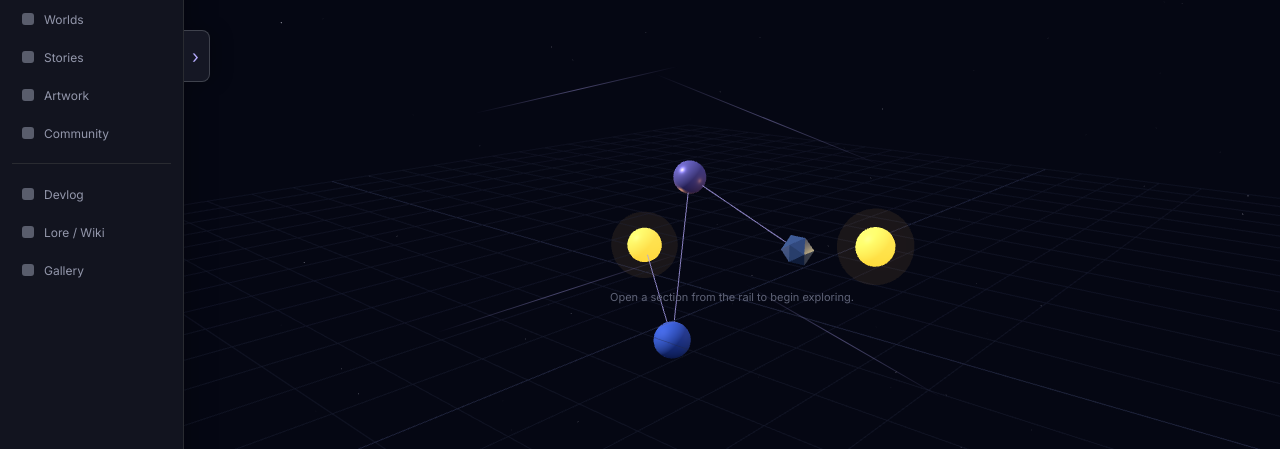
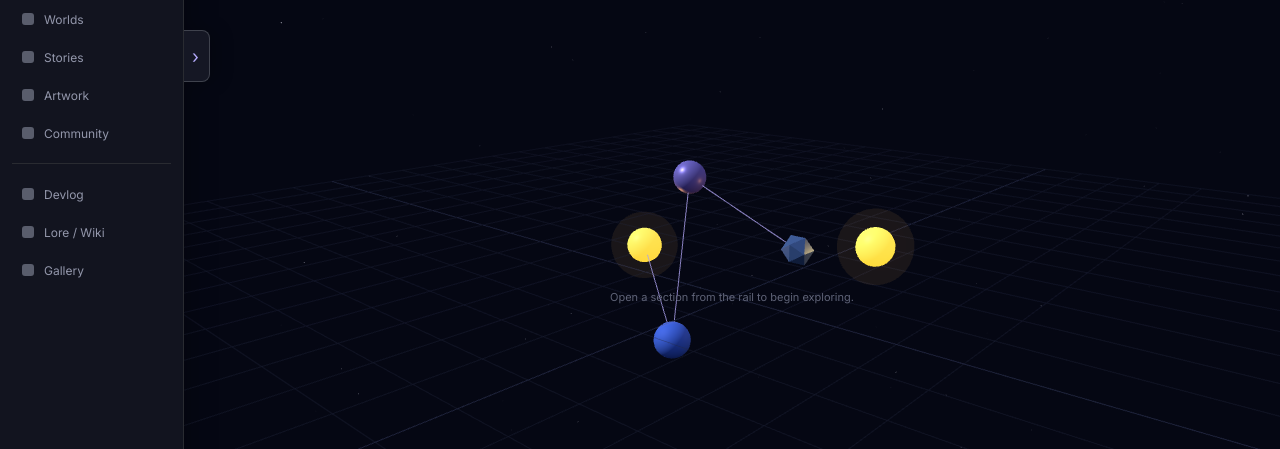
Before and after one commit to freyrit/soulhearth-complex, a plain HTML site: page index.html in a window 1280 px wide. Shown: the part 129-578 px from the top of the page. Drawn offline with nearby package versions, Linux system fonts and the light colour scheme; animation ran at ten frames a second.

Commit message:
Update index.html

```diff
--- a/index.html
+++ b/index.html
@@ -52,7 +52,7 @@ button{color:inherit}.app{height:100%;display:flex;flex-direction:column;backgro
 .bridged{position:absolute;left:20px;bottom:58px;width:230px;max-height:340px;background:rgba(18,20,31,.97);border:1px solid #5d5294;border-radius:8px;box-shadow:0 12px 30px rgba(6,7,12,.6);padding:8px;z-index:16}.member{display:flex;align-items:center;gap:9px;padding:7px;border-radius:6px;cursor:pointer}.member:hover{background:#1f2130}.member .avatar{width:26px;height:26px}.member strong{display:block;font-size:10px;font-weight:500}.member small{display:block;font-size:9px;color:var(--muted);margin-top:3px}
 .notes{position:absolute;right:20px;top:20px;width:280px;max-height:calc(100% - 108px);overflow:auto;background:rgba(18,20,31,.96);border:1px solid var(--line2);border-radius:8px;padding:14px;display:flex;flex-direction:column;gap:10px;z-index:17}.note-row{border:1px solid var(--line);border-radius:7px;padding:9px;background:#161826}.note-row strong{display:block;font-size:10px;margin-bottom:4px}.note-row p{margin:0;color:var(--muted);font-size:9.5px;line-height:1.5}.note-row small{display:block;margin-top:6px;color:var(--dim);font-size:8px}
 .splash{position:absolute;inset:0;z-index:100;background:radial-gradient(circle at 50% 46%,rgba(145,132,217,.16),transparent 60%),#0d0e1a;display:grid;place-items:center;animation:splash 2.4s cubic-bezier(.4,0,.2,1) forwards;cursor:pointer}.splash-inner{text-align:center}.logo{width:210px;height:210px;border:1px dashed #5d5294;border-radius:50%;display:grid;place-items:center;font:500 10px ui-monospace,monospace;letter-spacing:.18em;color:var(--muted);box-shadow:0 0 60px rgba(145,132,217,.16)}.splash-line{width:180px;height:1px;background:linear-gradient(90deg,transparent,rgba(181,171,252,.6),transparent);margin:20px auto}.splash small{font:400 9.5px ui-monospace,monospace;letter-spacing:.16em;color:var(--dim)}@keyframes splash{0%{opacity:1;transform:scale(1)}60%{opacity:1;transform:scale(1.02)}100%{opacity:0;transform:scale(1.07);visibility:hidden}}
-.toast{position:absolute;right:20px;bottom:70px;z-index:90;padding:9px 12px;border:1px solid var(--line2);border-radius:7px;background:#161826;color:var(--muted);font-size:10px;box-shadow:0 8px 24px rgba(0,0,0,.4)}
+.toast{position:absolute;right:20px;bottom:70px;z-index:90;padding:9px 12px;border:1px solid var(--line2);border-radius:7px;background:#161826;color:var(--muted);font-size:10px;box-shadow:0 8px 24px rgba(0,0,0,.4)}.empty-hint{animation:emptyHintFade 5s ease forwards}@keyframes emptyHintFade{0%,55%{opacity:1}100%{opacity:0;visibility:hidden}}
 @media(max-width:760px){.brand{min-width:auto;font-size:13px}.search{max-width:none}.auth{min-width:auto}.rail{width:48px;padding:14px 0;align-items:center}.rail:not(.closed){width:48px}.rail .rail-title span,.rail .navitem span,.rail .profile-info{display:none}.rail .rail-title{justify-content:center}.rail .navitem{width:30px;padding:0;justify-content:center}.rail .newnote{width:30px;font-size:0}.rail .newnote b{font-size:15px}.fullgrid,.listgrid{grid-template-columns:1fr}.window{transform:scale(.88);transform-origin:top left}.notes{right:8px;top:8px;width:min(280px,calc(100% - 16px))}}
 </style>
 </head>
@@ -111,13 +111,9 @@ function render(){
 }
 function workspaceHTML(){
  let html=`<div class="constellation" style="transform:scale(${state.zoom})">
- <div class="link" style="left:290px;top:190px;width:210px;transform:rotate(-13deg)"></div>
- <div class="link" style="left:470px;top:150px;width:250px;transform:rotate(22deg)"></div>
- <div class="link" style="left:250px;top:410px;width:260px;transform:rotate(-18deg)"></div>
- <div class="link" style="left:560px;top:360px;width:230px;transform:rotate(30deg)"></div>
  ${Object.entries(state.windows).map(([name,w])=>windowHTML(name,w)).join('')}
  </div>`;
- if(!Object.keys(state.windows).length) html+=`<div style="position:absolute;inset:0;display:grid;place-items:center;color:var(--dim);font-size:11px;pointer-events:none">Open a section from the rail to begin exploring.</div>`;
+ if(!Object.keys(state.windows).length) html+=`<div class="empty-hint" style="position:absolute;inset:0;display:grid;place-items:center;color:var(--dim);font-size:11px;pointer-events:none">Open a section from the rail to begin exploring.</div>`;
  html+=`<div class="map-actions"><button class="pill active">My constellation</button><button class="pill ${state.bridged?'active':''}" onclick="toggleBridged()">Bridged</button><button class="pill ${state.list?'active':''}" onclick="toggleList()">List view</button></div>
  <div class="map-tools"><button class="pill" onclick="replaySplash()" title="Replay entry">▶</button><div class="zoom"><button onclick="changeZoom(.1)">+</button><button onclick="changeZoom(-.1)">−</button></div></div>`;
  if(state.bridged) html+=bridgedHTML();
@@ -217,9 +213,9 @@ function initStarfield(){
   scene.fog=new THREE.FogExp2(0x050713,.022);
   const camera=new THREE.PerspectiveCamera(50,1,.1,200);
   const root=new THREE.Group(); scene.add(root);
+  const grid=new THREE.GridHelper(28,28,0x4d5686,0x232842); grid.material.transparent=true; grid.material.opacity=.34; root.add(grid);
   scene.add(new THREE.HemisphereLight(0x9fb4ff,0x090713,1.2));
   const sun=new THREE.DirectionalLight(0xd6dcff,2.0); sun.position.set(-5,8,6); scene.add(sun);
-  const grid=new THREE.GridHelper(28,28,0x4d5686,0x232842); grid.material.transparent=true; grid.material.opacity=.34; root.add(grid);
   const bgGeo=new THREE.BufferGeometry(), bg=[], bgCol=[];
   for(let i=0;i<1100;i++){let r=35+Math.random()*55,t=Math.random()*Math.PI*2,u=Math.acos(Math.random()*2-1);bg.push(r*Math.sin(u)*Math.cos(t),r*Math.cos(u),r*Math.sin(u)*Math.sin(t));let c=.45+Math.random()*.55;bgCol.push(c,c,c+.12)}
   bgGeo.setAttribute('position',new THREE.Float32BufferAttribute(bg,3));bgGeo.setAttribute('color',new THREE.Float32BufferAttribute(bgCol,3));
```
